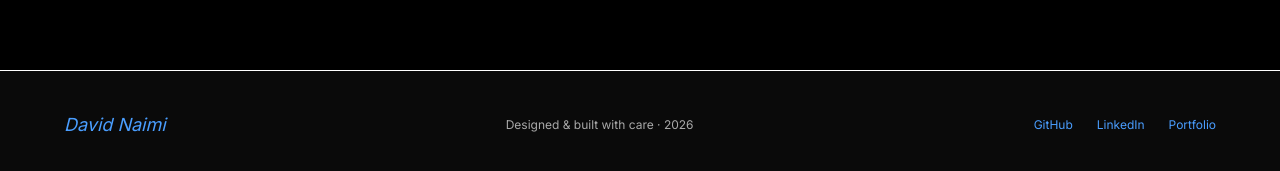
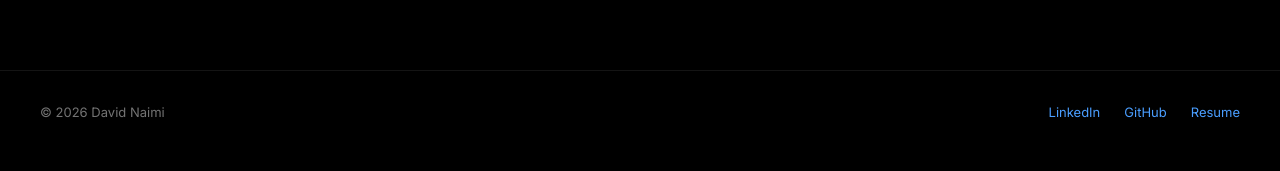
Before and after one commit to d88naimi/portfolio, a Next.js app: page / in a window 1280 px wide. Shown: the part 4181-4352 px from the top of the page. Built offline with nearby package versions, Linux system fonts and the light colour scheme.

Commit message:
Rebuild Footer as a single sparse row

```diff
--- a/components/Footer.tsx
+++ b/components/Footer.tsx
@@ -1,33 +1,38 @@
+// components/Footer.tsx
+import Link from "next/link";
+
 export default function Footer() {
+  const year = new Date().getFullYear();
+
   return (
-    <footer className="border-t border-border py-10 px-6 bg-bg2">
-      <div className="max-w-6xl mx-auto flex flex-col md:flex-row items-center justify-between gap-4">
-        <span className="font-display text-lg italic text-accent">
-          David Naimi
-        </span>
-        <p className="font-sans text-xs text-muted text-center">
-          Designed & built with care · {new Date().getFullYear()}
-        </p>
-        <div className="flex flex-wrap justify-center md:justify-end gap-x-6 gap-y-2">
-          {[
-            { label: "GitHub", href: "https://github.com/d88naimi" },
-            { label: "LinkedIn", href: "https://linkedin.com/in/davidnaimi" },
-            {
-              label: "Portfolio",
-              href: "https://d88naimi.github.io/davidnaimi",
-            },
-          ].map((l) => (
-            <a
-              key={l.label}
-              href={l.href}
-              target="_blank"
-              rel="noopener noreferrer"
-              aria-label={`${l.label} (opens in new tab)`}
-              className="font-sans text-xs text-muted hover:text-accent transition-colors warm-underline"
-            >
-              {l.label}
-            </a>
-          ))}
+    <footer className="border-t border-hairline px-6 py-8">
+      <div className="mx-auto flex max-w-[1200px] flex-wrap items-center justify-between gap-4">
+        <span className="text-[13px] text-muted2">&copy; {year} David Naimi</span>
+        <div className="flex gap-6">
+          <a
+            href="https://linkedin.com/in/davidnaimi"
+            target="_blank"
+            rel="noopener noreferrer"
+            className="text-[13px] text-muted2 transition-colors duration-200 ease-[var(--ease-hover)] hover:text-text"
+          >
+            LinkedIn
+          </a>
+          <a
+            href="https://github.com/d88naimi"
+            target="_blank"
+            rel="noopener noreferrer"
+            className="text-[13px] text-muted2 transition-colors duration-200 ease-[var(--ease-hover)] hover:text-text"
+          >
+            GitHub
+          </a>
+          <Link
+            href="/resume.pdf"
+            target="_blank"
+            rel="noopener noreferrer"
+            className="text-[13px] text-muted2 transition-colors duration-200 ease-[var(--ease-hover)] hover:text-text"
+          >
+            Resume
+          </Link>
         </div>
       </div>
     </footer>
```
